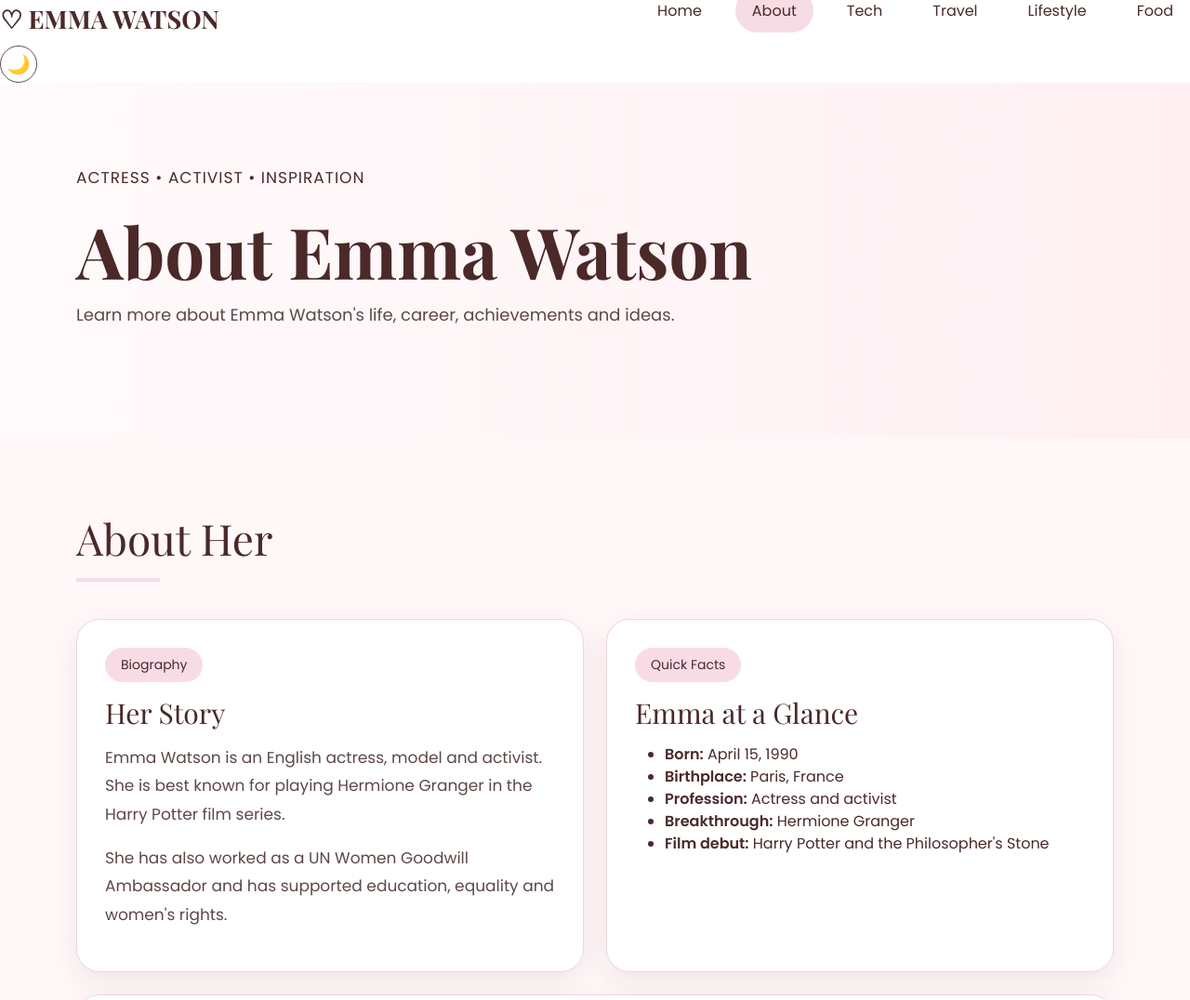
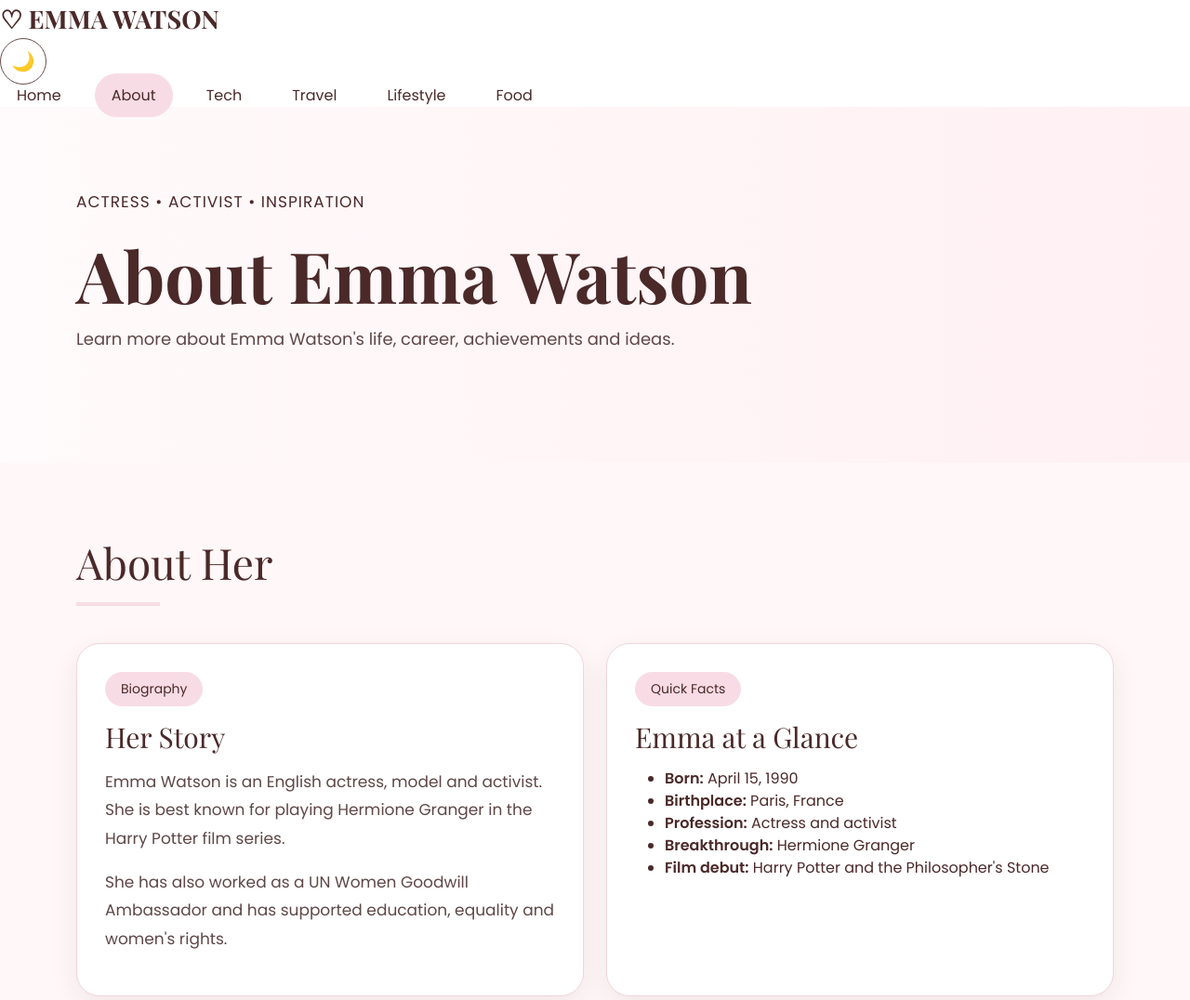
Before and after one commit to chkmixx/webmidterm, a plain HTML site: page aboutme.html in a window 1280 px wide. Shown: the top 1076 px of the page at 93% size. Drawn offline with nearby package versions, Linux system fonts and the light colour scheme.

Commit message:
Update style.css

```diff
--- a/style.css
+++ b/style.css
@@ -627,24 +627,3 @@ body.dark-mode .success-message {
 .faq-answer p {
     margin: 0;
 }
-.brand-section {
-    display: flex;
-    flex-direction: column;
-    align-items: flex-start;
-    gap: 8px;
-}
-
-.brand-section #themeToggle {
-    width: 40px;
-    height: 40px;
-}
-
-.main-nav {
-    display: flex;
-    align-items: flex-start;
-    justify-content: space-between;
-}
-
-.main-nav ul {
-    margin-top: 0;
-}
```
